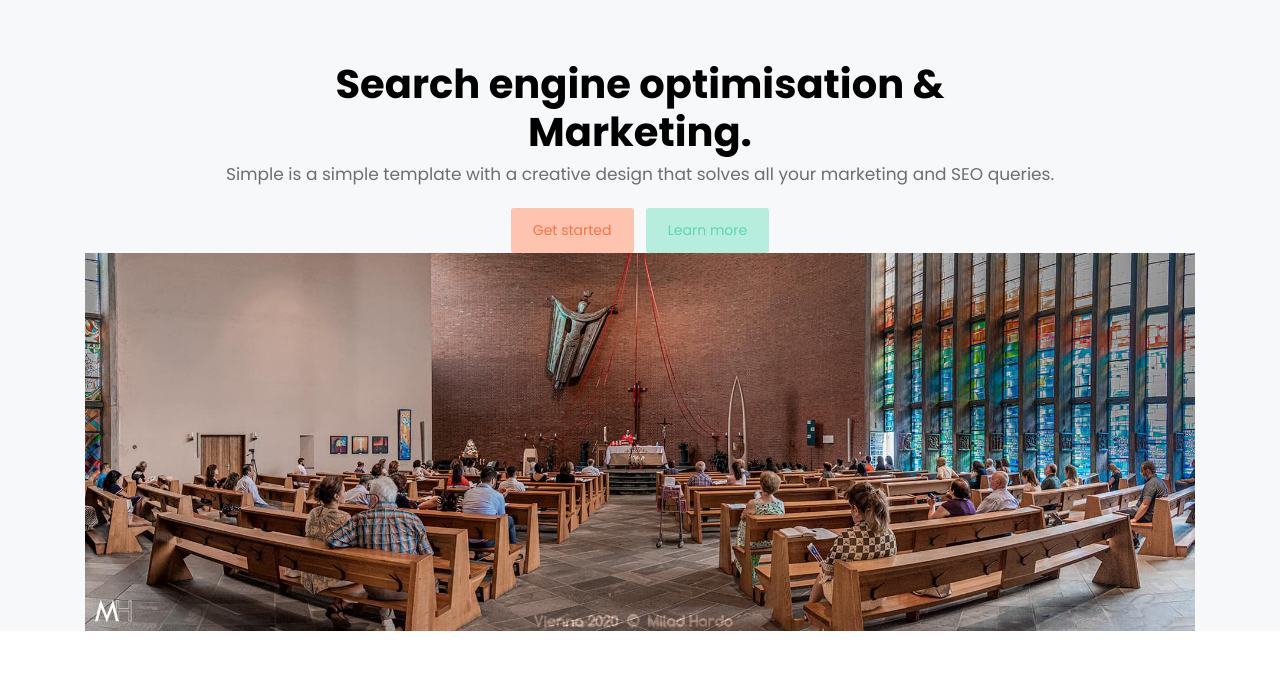
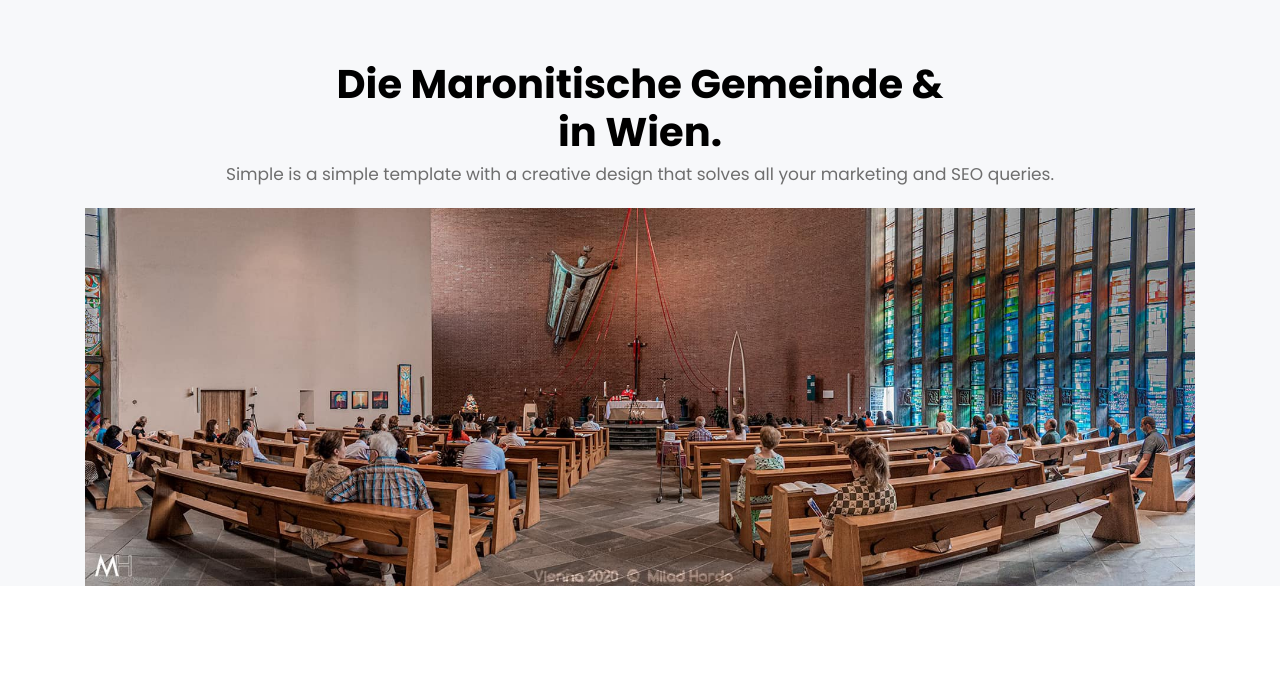
Before and after one commit to avt996/landingpage.github.io, a website: page index.html in a window 1280 px wide. Shown: the part 95-783 px from the top of the page. Drawn offline with Linux system fonts and the light colour scheme.

Commit message:
Modify title

```diff
--- a/index.html
+++ b/index.html
@@ -1,7 +1,7 @@
 <!DOCTYPE html>
 <html lang="en">
 <head>
-    <title>Simple landing page</title>
+    <title>Maronitische Gemeinde wien</title>
     <meta charset="UTF-8">
     <meta name="viewport" content="width=device-width, initial-scale=1.0">
     <meta http-equiv="X-UA-Compatible" content="ie=edge">
@@ -60,13 +60,9 @@
 </header>
 <div class="banner">
     <div class="container">
-        <h1 class="font-weight-semibold">Search engine optimisation &<br>Marketing.</h1>
+        <h1 class="font-weight-semibold">Die Maronitische Gemeinde &<br>in Wien.</h1>
         <h6 class="font-weight-normal text-muted pb-3">Simple is a simple template with a creative design that solves
             all your marketing and SEO queries.</h6>
-        <div>
-            <button class="btn btn-opacity-light mr-1">Get started</button>
-            <button class="btn btn-opacity-success ml-1">Learn more</button>
-        </div>
         <img src="images/117399375_10157668793522201_7393183163030762647_n.jpg" alt="" class="img-fluid">
     </div>
 </div>
```
